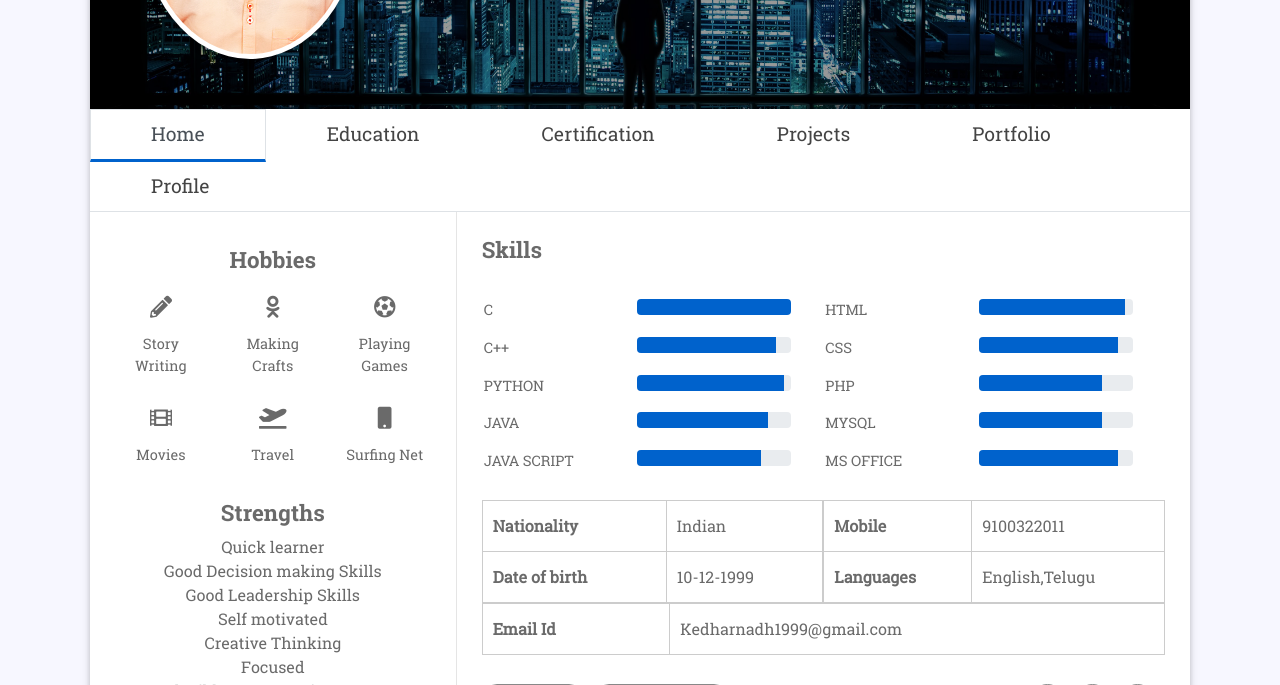
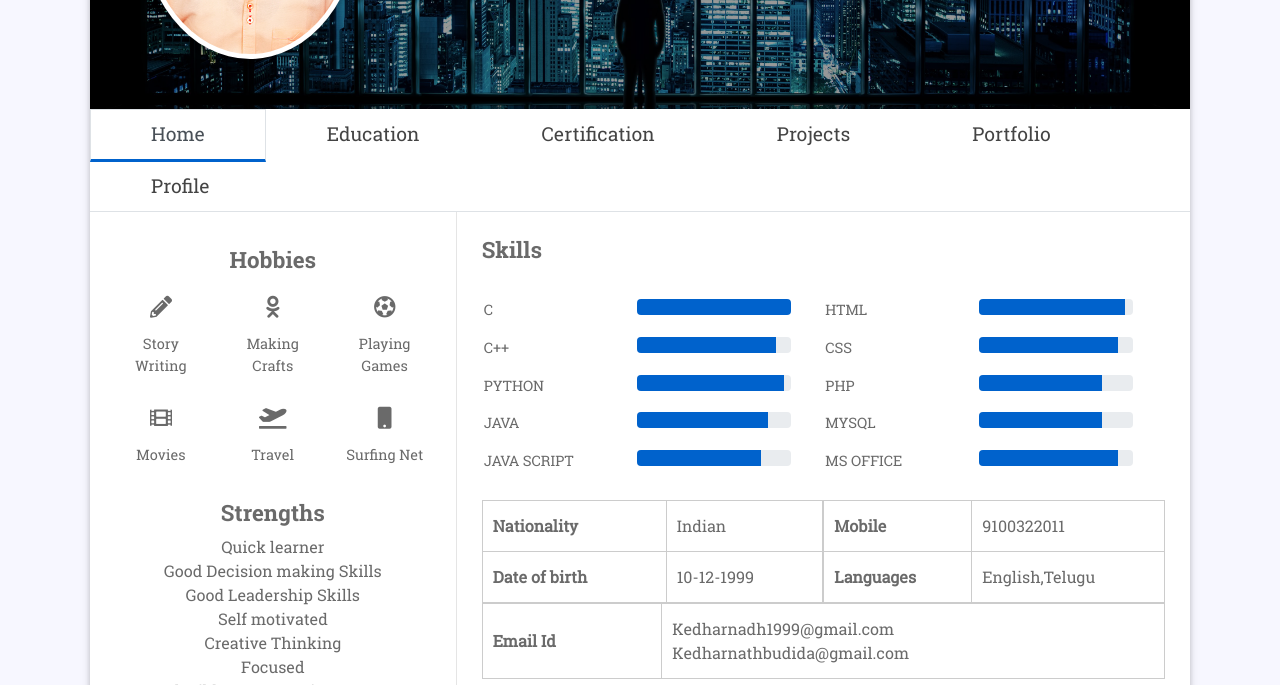
Before and after one commit to Kedharnath-Budida/profile.io, a plain HTML site: page index.html in a window 1280 px wide. Shown: the part 286-971 px from the top of the page. Drawn offline with Linux system fonts and the light colour scheme.

Commit message:
Update index.html

```diff
--- a/index.html
+++ b/index.html
@@ -241,7 +241,7 @@ I am a graduating student with bachelor's degree in computer science under the J
 
                                       <tr>
                                           <th>Email Id &nbsp;</th>
-                                          <td>Kedharnadh1999@gmail.com</td>
+                                          <td>Kedharnadh1999@gmail.com <br> Kedharnathbudida@gmail.com</td>
                                       </tr>
 			  </tbody></table>
                          </div>
```
